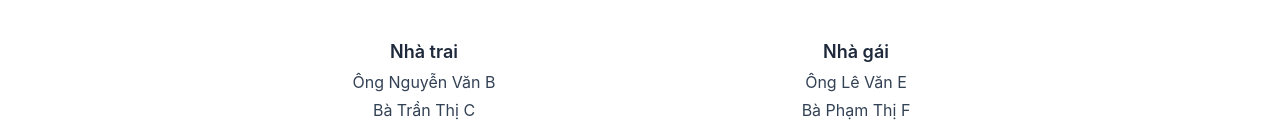
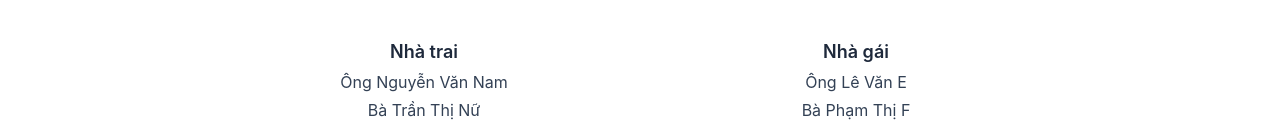
Before and after one commit to dotrananhtuan/MyWedding, a React (Create React App) app: page / in a window 1280 px wide. Shown: the part 821-952 px from the top of the page. Built offline with nearby package versions, Linux system fonts and the light colour scheme.

Commit message:
test image deploy

```diff
--- a/src/Views/Content/Components/OurStory.tsx
+++ b/src/Views/Content/Components/OurStory.tsx
@@ -9,8 +9,8 @@ function OurStory() {
           {/* Nhà trai */}
           <div className='space-y-1 text-xs sm:text-sm md:text-base'>
             <h2 className='text-lg font-semibold text-slate-800'>Nhà trai</h2>
-            <p className='text-slate-700'>Ông Nguyễn Văn B</p>
-            <p className='text-slate-700'>Bà Trần Thị C</p>
+            <p className='text-slate-700'>Ông Nguyễn Văn Nam</p>
+            <p className='text-slate-700'>Bà Trần Thị Nữ</p>
           </div>
 
           {/* Nhà gái */}
--- a/src/Views/Dashboard/index.tsx
+++ b/src/Views/Dashboard/index.tsx
@@ -34,7 +34,7 @@ function Dashboard() {
         ref={bgRef}
         className='fixed inset-0 will-change-transform'
         style={{
-          backgroundImage: `linear-gradient(rgba(0,0,0,0.1), rgba(0,0,0,0.1)), url(${process.env.PUBLIC_URL}/images/bg2.jpg)`,
+          backgroundImage: `linear-gradient(rgba(0,0,0,0.1), rgba(0,0,0,0.1)), url(images/bg2.jpg)`,
           backgroundSize: 'cover',
           backgroundPosition: 'center',
           backgroundRepeat: 'no-repeat',
```
